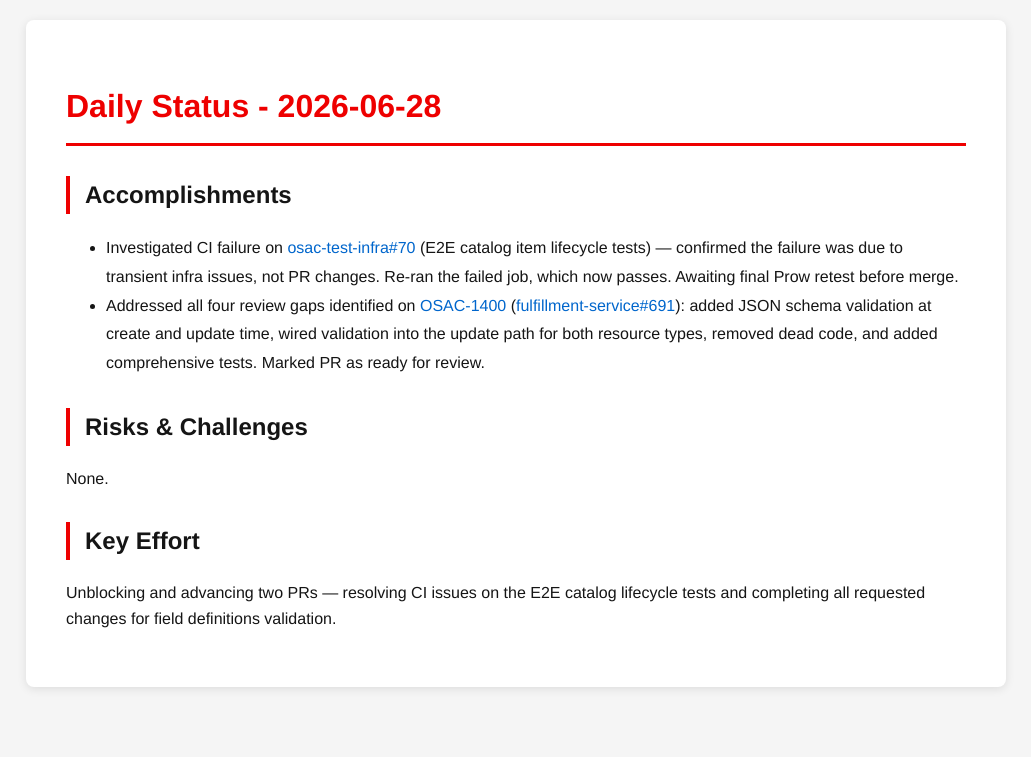
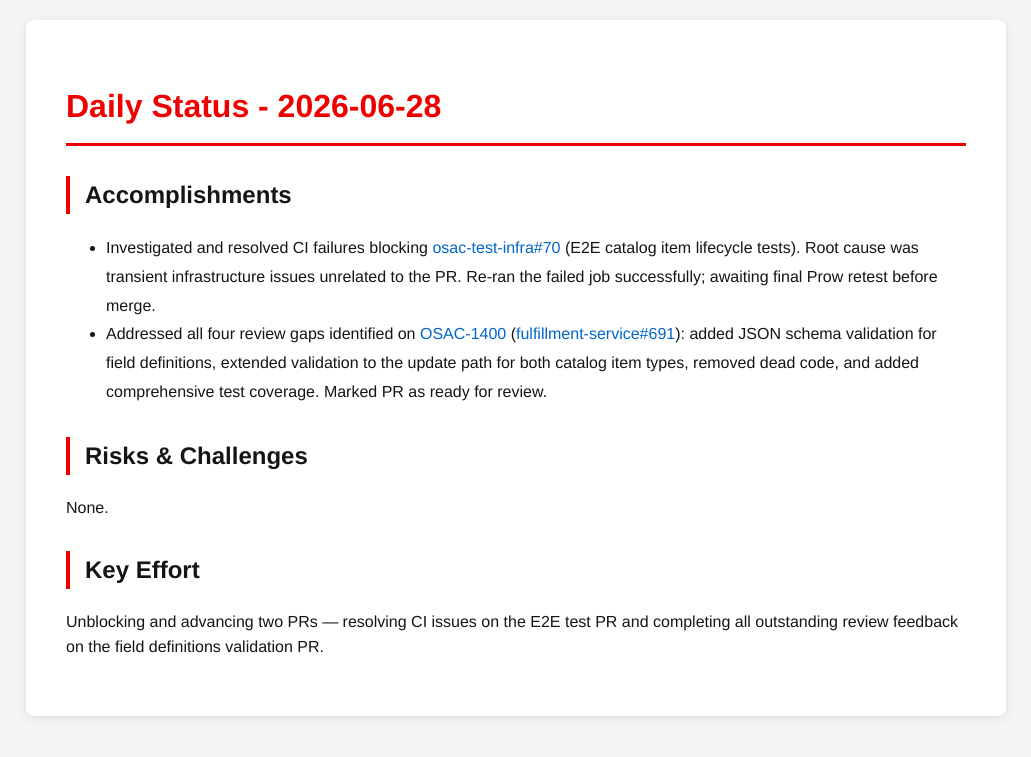
Before and after one commit to tzvatot/daily-status, a Jekyll site: the page built from 2026-06-28.md, in a window 1280 px wide. Shown: the top 757 px of the page, without its empty margins (124-1155 px from the left). Built offline with Jekyll 4.4.1, drawn with Linux system fonts in a browser that asks for light colours.

Commit message:
Daily status update - 2026-06-28

```diff
--- a/2026-06-28.md
+++ b/2026-06-28.md
@@ -7,11 +7,11 @@
 # Daily Status - 2026-06-28
 
 ## Accomplishments
-- Investigated CI failure on [osac-test-infra#70](https://github.com/osac-project/osac-test-infra/pull/70) (E2E catalog item lifecycle tests) — confirmed the failure was due to transient infra issues, not PR changes. Re-ran the failed job, which now passes. Awaiting final Prow retest before merge.
-- Addressed all four review gaps identified on [OSAC-1400](https://redhat.atlassian.net/browse/OSAC-1400) ([fulfillment-service#691](https://github.com/osac-project/fulfillment-service/pull/691)): added JSON schema validation at create and update time, wired validation into the update path for both resource types, removed dead code, and added comprehensive tests. Marked PR as ready for review.
+- Investigated and resolved CI failures blocking [osac-test-infra#70](https://github.com/osac-project/osac-test-infra/pull/70) (E2E catalog item lifecycle tests). Root cause was transient infrastructure issues unrelated to the PR. Re-ran the failed job successfully; awaiting final Prow retest before merge.
+- Addressed all four review gaps identified on [OSAC-1400](https://redhat.atlassian.net/browse/OSAC-1400) ([fulfillment-service#691](https://github.com/osac-project/fulfillment-service/pull/691)): added JSON schema validation for field definitions, extended validation to the update path for both catalog item types, removed dead code, and added comprehensive test coverage. Marked PR as ready for review.
 
 ## Risks & Challenges
 None.
 
 ## Key Effort
-Unblocking and advancing two PRs — resolving CI issues on the E2E catalog lifecycle tests and completing all requested changes for field definitions validation.
+Unblocking and advancing two PRs — resolving CI issues on the E2E test PR and completing all outstanding review feedback on the field definitions validation PR.
```
